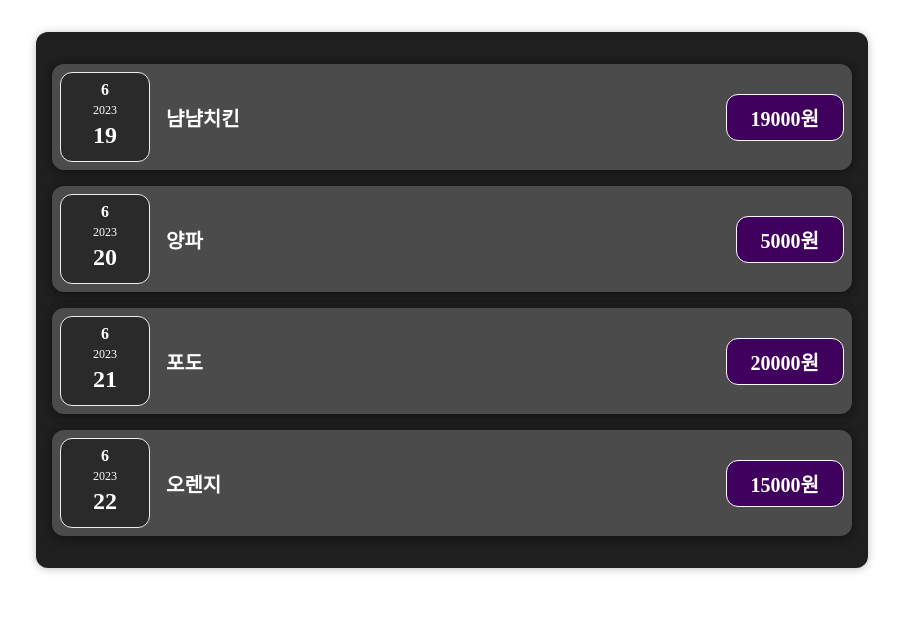
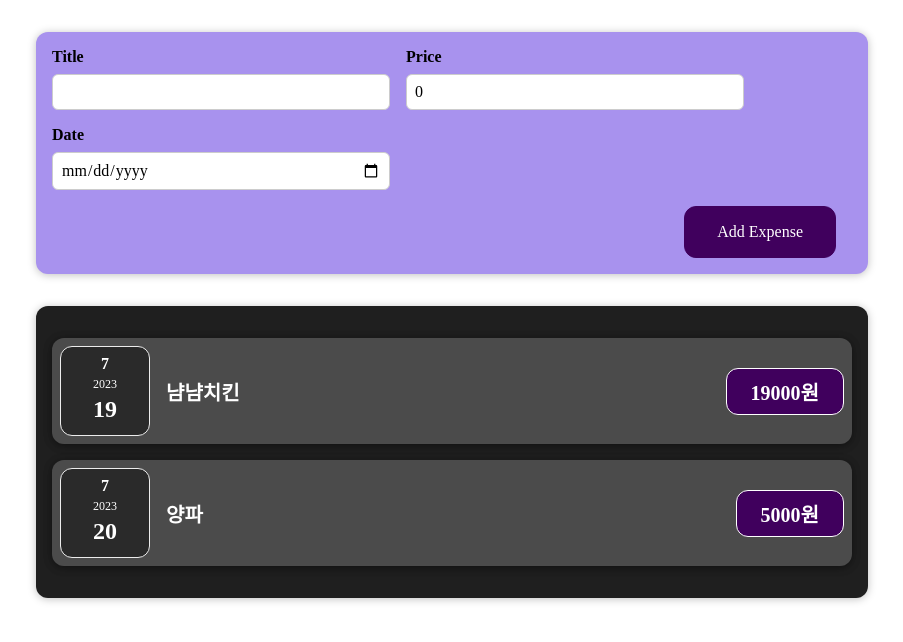
Before and after one commit to EunHyeokLee123/Playdata_React, a React (Vite) app in the folder React_study_01_0408/: page / in a window 1280 px wide. Shown: the top 642 px of the page, without its empty margins (188-1091 px from the left). Built offline with nearby package versions, Linux system fonts and the light colour scheme.

Commit message:
이벤트바인딩 및 부모컴포넌트로 데이터 전달(props drilling)

```diff
--- a/React_study_01_0408/src/App.jsx
+++ b/React_study_01_0408/src/App.jsx
@@ -1,7 +1,9 @@
-import React from 'react';
+import React, { useState } from 'react';
 import './App.css';
 import './components/Example';
 import ExpenseItem from './components/expenses/ExpenseItem';
+// @ts-ignore
+import NewExpense from './components/newExpense/NewExpense';
 
 function App() {
   /*
@@ -22,14 +24,25 @@
   const expenses = [
     { id: 1, title: '냠냠치킨', price: 19000, date: new Date(2023, 6, 19) },
     { id: 2, title: '양파', price: 5000, date: new Date(2023, 6, 20) },
-    { id: 3, title: '포도', price: 20000, date: new Date(2023, 6, 21) },
-    { id: 4, title: '오렌지', price: 15000, date: new Date(2023, 6, 22) },
   ];
+
+  // 지출 객체 배열을 상태 변수로 관리하기
+  // 변화가 생기면 리렌더링을 하기 위해서
+  const [expenseList, setExpenseList] = useState(expenses);
+
+  // 자식 컴포넌트의 데이터를 부모 컴포넌트에서 받아내는 함수
+  // props drilling
+  const addExpenseHandler = (newEx) => {
+    const modiEx = { id: expenseList[expenseList.length - 1].id + 1, ...newEx };
+    // 기존 expenseList에 modiEx를 추가, setter를 통해서 변경해야 변화감지
+    setExpenseList([...expenseList, modiEx]);
+  };
 
   return (
     <>
+      <NewExpense onAddExpense={addExpenseHandler} />
       <div className='expenses'>
-        {expenses.map((r) => (
+        {expenseList.map((r) => (
           <ExpenseItem
             key={r.id} // 반복문을 통해 같은 컴포넌트를 표현할 때, 각각을 구분할 수 있게
             title={r.title} // 해주는 props의 값값
--- a/React_study_01_0408/src/components/expenses/ExpenseDate.jsx
+++ b/React_study_01_0408/src/components/expenses/ExpenseDate.jsx
@@ -3,7 +3,7 @@
 
 const ExpenseDate = ({ date }) => {
   const year = date.getFullYear();
-  const month = date.getMonth();
+  const month = date.getMonth() + 1;
   const day = date.getDate().toString().padStart(2, '0');
   // padStart(길이, 문자열), 문자열의 길이를 지정하고, 남는 길이를 매개변수의 문자열로 채움
   return (
--- /dev/null
+++ b/React_study_01_0408/src/components/newExpense/ExpenseForm.css
@@ -0,0 +1,26 @@
+.new-expense__controls {
+  display: flex;
+  flex-wrap: wrap;
+  gap: 1rem;
+  margin-bottom: 1rem;
+  text-align: left;
+}
+
+.new-expense__control label {
+  font-weight: bold;
+  margin-bottom: 0.5rem;
+  display: block;
+}
+
+.new-expense__control input {
+  font: inherit;
+  padding: 0.5rem;
+  border-radius: 6px;
+  border: 1px solid #ccc;
+  width: 20rem;
+  max-width: 100%;
+}
+
+.new-expense__actions {
+  text-align: right;
+}
--- /dev/null
+++ b/React_study_01_0408/src/components/newExpense/ExpenseForm.jsx
@@ -0,0 +1,88 @@
+import React, { useState } from 'react';
+import './ExpenseForm.css';
+
+const ExpenseForm = ({ onSave }) => {
+  const formSubmitHandler = (e) => {
+    // submit 기능 중지 -> fetch를 통해 백엔드로 전달할 것임
+    e.preventDefault();
+    // 리엑트는 단순히 변수가 변경된다고 화면의 렌더링을 변경하지 않음
+    // 오로지 상태값의 변화를 감지했을 때만, 리렌더링을 시도함.
+    // 상태가 변화했다는 트리거는 useState로 받은 setter 뿐임.
+
+    // 입력받은 모든 정보를 App.jsx로 보내자.
+    // props로 받은 함수를 통해 매개값으로 주면 됨.
+    onSave({ ...userInput, date: new Date(userInput.date) });
+
+    // 다음 입력을 위한 입력창 리셋
+    setUserInput({ title: '', price: 0, date: '' });
+  };
+
+  // 상태값을 처리하는 함수 (hook), 매개변수로 초기값
+  // useState는 배열을 리턴, 디스트럭쳐링을 통해 쪼개서 사용하는게 일반적
+  // 첫번째 요소는 관리할 상태값의 초기값
+  // 두번째 요소는 해당 상태값을 변경할 때 사용하는 setter 함수
+  const [userInput, setUserInput] = useState({
+    title: '',
+    price: 0,
+    date: null,
+  });
+
+  const titleChangeHandler = (e) => {
+    // setter를 통해 현재 input값으로 변경
+    // useState의 setter는 콜백 함수를 매개값으로 받을 수 있음.
+    // 콜백의 매개값으로는 이전 상태값이 전달됨.
+    // 이전 상태에서 title을 제외한 나머지는 그대로 복사하고,
+    // title 프로퍼티 값만 변경.
+    setUserInput((prev) => {
+      return { ...prev, title: e.target.value };
+    });
+  };
+
+  const priceChangeHandler = (e) => {
+    setUserInput((prev) => ({ ...prev, price: e.target.value }));
+  };
+
+  const dateChangeHandler = (e) => {
+    setUserInput((prev) => ({ ...prev, date: e.target.value }));
+  };
+
+  return (
+    <form onSubmit={formSubmitHandler}>
+      <div className='new-expense__controls'>
+        <div className='new-expense__control'>
+          <label>Title</label>
+          <input
+            type='text'
+            onChange={titleChangeHandler}
+            value={userInput.title}
+          />
+        </div>
+        <div className='new-expense__control'>
+          <label>Price</label>
+          <input
+            type='number'
+            min='100'
+            step='100'
+            onChange={priceChangeHandler}
+            value={userInput.price}
+          />
+        </div>
+        <div className='new-expense__control'>
+          <label>Date</label>
+          <input
+            type='date'
+            min='2019-01-01'
+            max='2025-12-31'
+            onChange={dateChangeHandler}
+            value={userInput.date}
+          />
+        </div>
+      </div>
+      <div className='new-expense__actions'>
+        <button type='submit'>Add Expense</button>
+      </div>
+    </form>
+  );
+};
+
+export default ExpenseForm;
--- /dev/null
+++ b/React_study_01_0408/src/components/newExpense/NewExpense.jsx
@@ -0,0 +1,13 @@
+import React from 'react';
+import './newExpense.css';
+import ExpenseForm from './ExpenseForm';
+
+const NewExpense = ({ onAddExpense }) => {
+  return (
+    <div className='new-expense'>
+      <ExpenseForm onSave={onAddExpense} />
+    </div>
+  );
+};
+
+export default NewExpense;
--- /dev/null
+++ b/React_study_01_0408/src/components/newExpense/newExpense.css
@@ -0,0 +1,38 @@
+.new-expense {
+  background-color: #a892ee;
+  padding: 1rem;
+  margin: 2rem auto;
+  width: 50rem;
+  max-width: 95%;
+  border-radius: 12px;
+  text-align: center;
+  box-shadow: 0 1px 8px rgba(0, 0, 0, 0.25);
+}
+
+.new-expense button {
+  font: inherit;
+  cursor: pointer;
+  padding: 1rem 2rem;
+  border: 1px solid #40005d;
+  background-color: #40005d;
+  color: white;
+  border-radius: 12px;
+  margin-right: 1rem;
+}
+
+.new-expense button:hover,
+.new-expense button:active {
+  background-color: #510674;
+  border-color: #510674;
+}
+
+.new-expense button.alternative {
+  color: #220131;
+  border-color: transparent;
+  background-color: transparent;
+}
+
+.new-expense button.alternative:hover,
+.new-expense button.alternative:active {
+  background-color: #ddb3f8;
+}
```
